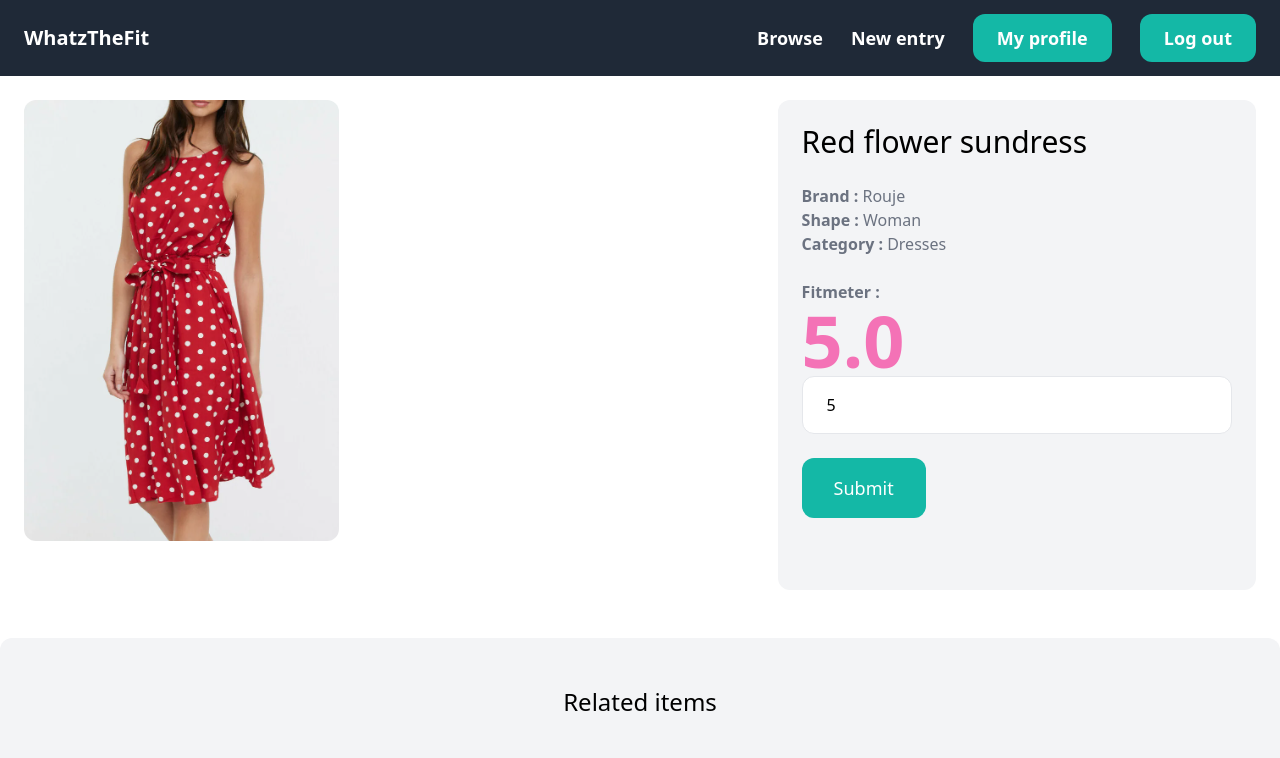
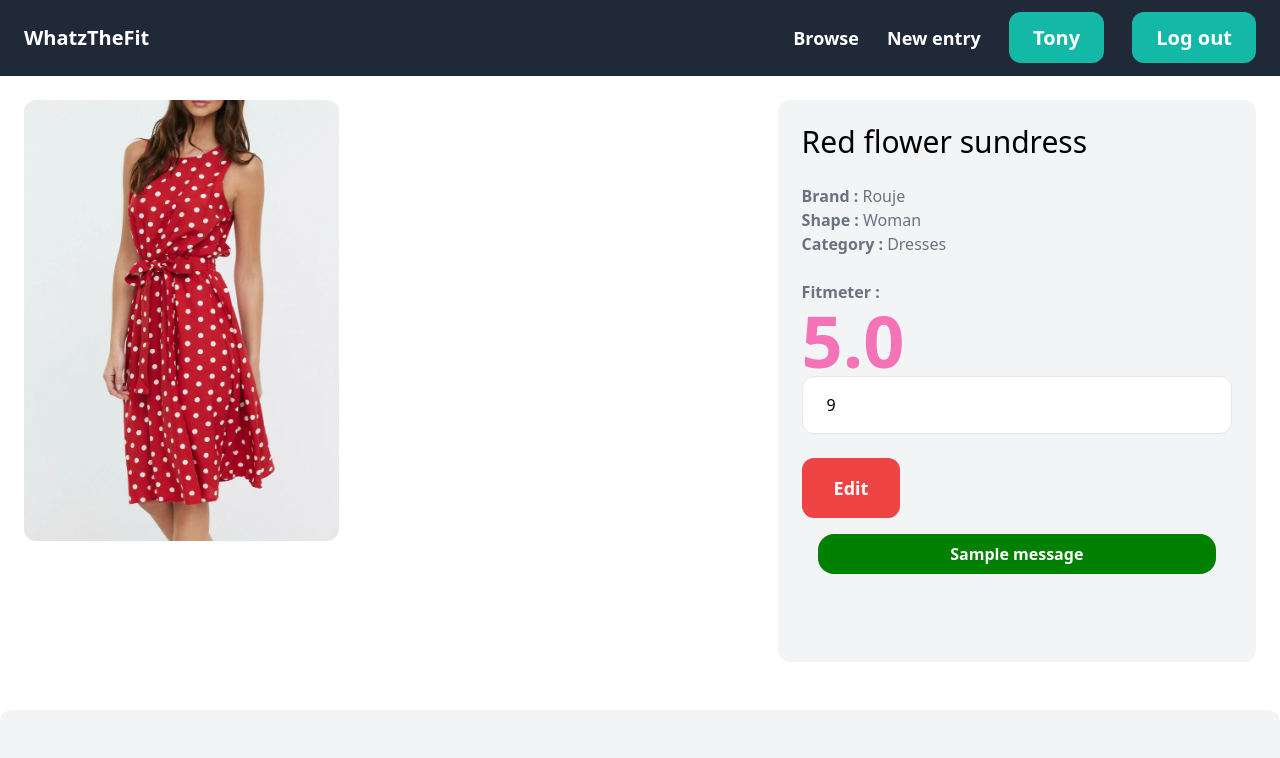
Before and after one commit to Why-not-dx/whatzthefit, a Django app: a page that uses core/templates/core/base.html in a window 1280 px wide. Shown: the top 758 px of the page. Run offline with Django 4.2, Linux system fonts and the light colour scheme; a user stored in the database is signed in; data comes from the database, SQL or seed files in the repository; both versions use the stored data as it was after the commit; one stand-in notice (Sample message) is shown; some libraries are stand-ins or nearby versions.

Commit message:
editing user fitmeter posts now available, notification message for posting

```diff
--- a/core/templates/core/base.html
+++ b/core/templates/core/base.html
@@ -22,9 +22,9 @@
                 <a href="/" class="text-white text-lg font-semibold hover:text-gray-500">Browse</a>
 
                 {% if request.user.is_authenticated %}
-                    <a href="{% url 'items:new' %}" class="text-white text-lg font-semibold hover:text-gray-500">New entry</a>
-                    <a href="" class="px-6 py-3 text-lg bg-teal-500 text-white font-semibold rounded-xl hover:bg-gray-500">My profile</a>
-                    <a href="{% url 'core:logout' %}" class="px-6 py-3 text-lg bg-teal-500 text-white font-semibold rounded-xl hover:bg-gray-500">Log out</a>
+                    <a href="{% url 'items:new' %}" class="text-white text-lg font-semibold hover:text-gray-500 ">New entry</a>
+                    <a href="" class="px-6 py-3 text-lg bg-teal-500 text-white font-semibold rounded-xl hover:bg-gray-500 md:text-base lg:text-lg xl:text-xl 2xl:text-2xl truncate">{{request.user.username}}</a>
+                    <a href="{% url 'core:logout' %}" class="px-6 py-3 text-lg bg-teal-500 text-white font-semibold rounded-xl hover:bg-gray-500 md:text-base lg:text-lg xl:text-xl 2xl:text-2xl truncate">Log out</a>
 
                 {% else %}
                 <a href="{% url 'core:login' %}" class="text-white text-lg font-semibold hover:text-gray-500">New entry</a>
--- a/items/templates/items/detail.html
+++ b/items/templates/items/detail.html
@@ -54,10 +54,48 @@
                                 </div>
                             {% endif %}
 
-                            <button class="mt-6 py-4 px-8 text-lg bg-teal-500 hover:bg-teal-700 rounded-xl text-white">Submit</button>
+                            {% if contributed %}
+                                <button class="mt-6 py-4 px-8 text-lg bg-red-500 hover:bg-red-700 rounded-xl text-white font-bold">
+                                Edit
+                                </button>
+                            {% else %}
+                                <button class="mt-6 py-4 px-8 text-lg bg-teal-500 hover:bg-teal-700 rounded-xl text-white font-bold">
+                                Submit
+                                </button>
+                            {% endif %}
+
                         </form>
                 {% else %}
                     <div class="mb-6 py-6 text-b"><p class="text-teal-500 font-bold">Log in to add your own impression</p></div>
+                {% endif %}
+
+
+
+                <style>
+                    .error {
+                        padding: .5em;
+                        margin-top: 1em;
+                        border-radius: 1em;
+                        text-align: center;
+                        color: white;
+                        font-weight: bold;
+                        background: red;
+                    }
+                    .success {
+                        padding: .5em;
+                        margin: 1em;
+                        border-radius: 1em;
+                        text-align: center;
+                        color: white;
+                        font-weight: bold;
+                        background: green;
+                    }
+                </style>
+
+                {% if messages %}
+                    {% for message in messages %}
+                        <div class = "{{ message.tags }}">{{ message }}</div>
+                    {% endfor %}
                 {% endif %}
 
             </div>
--- a/items/views.py
+++ b/items/views.py
@@ -1,34 +1,47 @@
 from django.shortcuts import render, get_object_or_404
 from django.db.models import Avg
 from .models import Item, Posts
-from django.http import HttpResponse
 from django.contrib.auth.decorators import login_required
 from .forms import NewItemForm, new_post
+from django.contrib import messages
+
 
 def detail(request, pk):
     item = get_object_or_404(Item, pk=pk)
     related_items = Item.objects.filter(category=item.category).exclude(pk=pk)[0:3]
 
-    fitgrade = Posts.objects.filter(item=item).aggregate(Avg("fit_grade", default=0))
-    fitmeter = fitgrade['fit_grade__avg']
+
+    user_contrib_items = Posts.objects.filter(item=item, poster=request.user).first()
 
     if request.method == "POST":
         # Only 1 post per user and items
-        form = new_post(request.POST)
-        user_contrib_items = Posts.objects.filter(item=item, poster=request.user).exists()
+        if user_contrib_items:
+            form = new_post(request.POST, instance=user_contrib_items)
+        else:
+            form = new_post(request.POST)
 
-        if form.is_valid() and not user_contrib_items :
+        if form.is_valid():
             user_post = form.save(commit=False)
             user_post.item = item
             user_post.poster = request.user  # Assuming user is logged in maybe add a condition in HTML
             user_post.save()
-            # Implement a pop up for the page when the form is checked and
-            # reload it with the new grade up.
+            messages.add_message(request, messages.SUCCESS, "Thanks for you help !")
+            #TODO/ reload the page with updated grade ?
+            #TODO/ change submit button into edit button if already graded
+
+        else:
+            # form = new_post(initial={'item': item.id})
+            messages.add_message(request, messages.ERROR, "Someting went wrong, please try again")
 
     else:
-        # Pass initial data to the form
-        form = new_post(initial={'item': item.id})
+        if user_contrib_items:
+            form = new_post(instance=user_contrib_items)
 
+        else:
+            form = new_post(initial={'item': item.id})
+    fitgrade = Posts.objects.filter(item=item).aggregate(Avg("fit_grade", default=0))
+    fitmeter = round(fitgrade['fit_grade__avg'], 1)
+    #/TODO add a remove button to remove the users post if they confused products
 
     return render(
         request,
@@ -37,11 +50,11 @@ def detail(request, pk):
             "item":item,
             "related_items":related_items,
             "new_form":form,
-            "fitmeter": fitmeter
+            "fitmeter": fitmeter,
+            "contributed": user_contrib_items,
         }
     )
 
-#TODO/ A user can only post 1 fit grade per item
 #TODO/ we can't add an item that already exists : either make admin check forms before they go or create a filter
 #TODO/ make it so a user can chose a brand OR create abrand by overriding a modelsForm widget class
 
```
Also changed, not shown: db.sqlite3, items/forms.py (line endings or trailing spaces).
